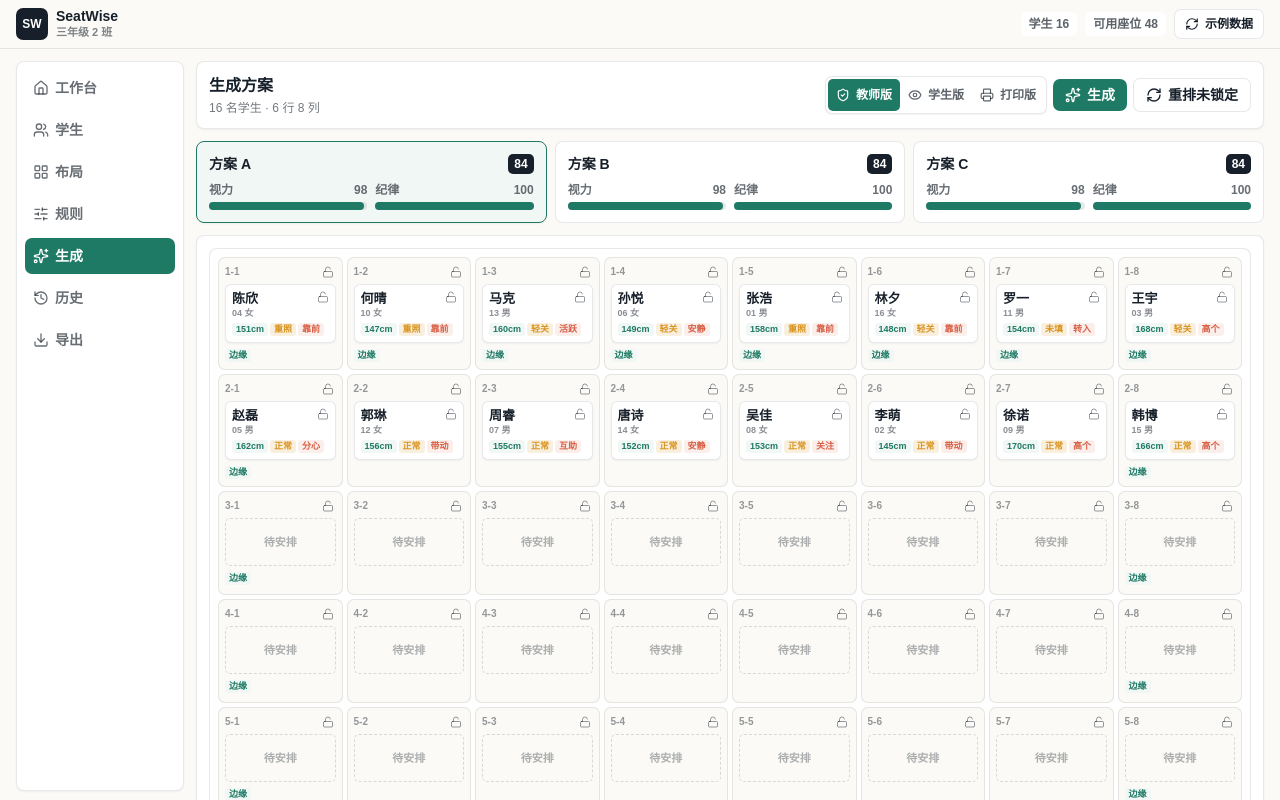
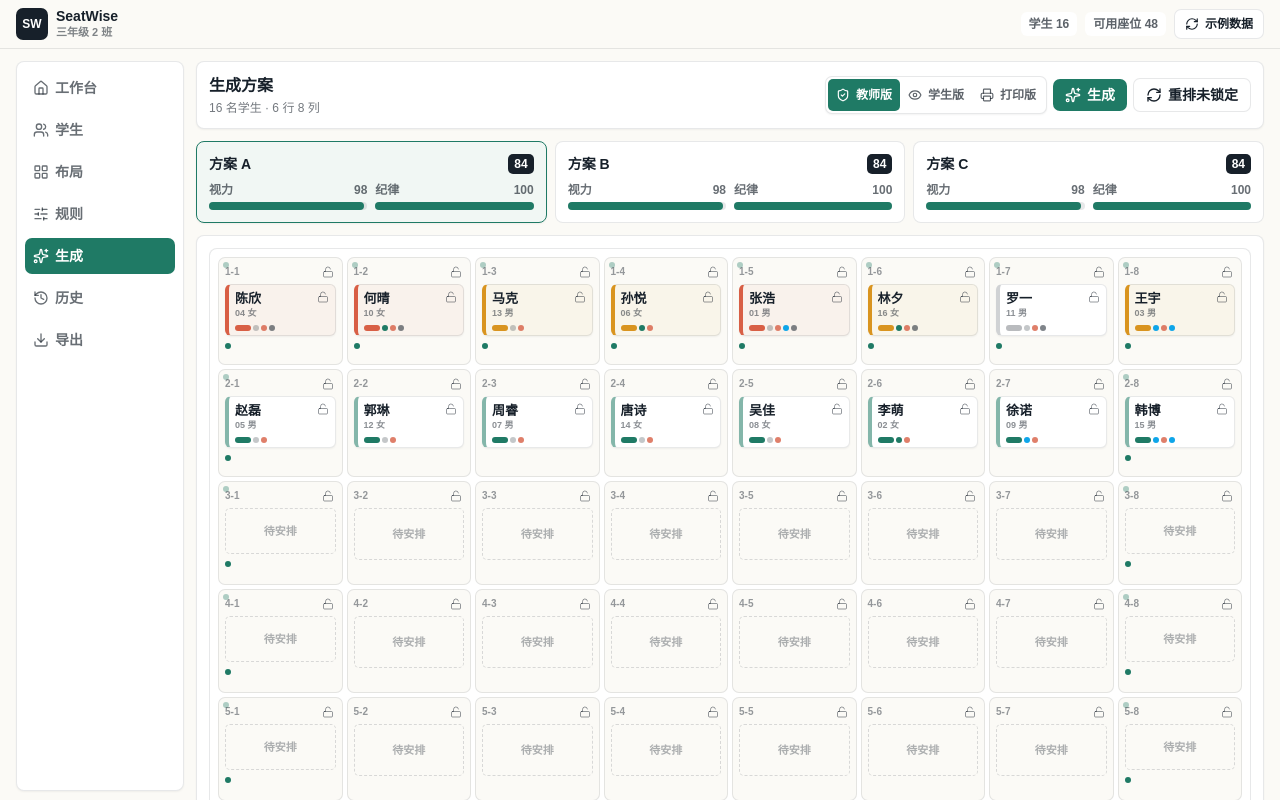
Before and after one commit to Qziky/SeatWise, a Next.js app: page /workspace in a window 1280 px wide. Both pictures are taken after a click on the button "生成方案". Shown: the top 800 px of the page. Built offline with nearby package versions, Linux system fonts and the light colour scheme.

Commit message:
Use visual markers for seating labels

```diff
--- a/src/components/SeatingBoard.tsx
+++ b/src/components/SeatingBoard.tsx
@@ -6,29 +6,57 @@ import { CSS } from "@dnd-kit/utilities";
 import { Lock, Unlock } from "lucide-react";
 import { cn } from "@/lib/cn";
 import { getVisibleStudent, shouldShowSensitive } from "@/lib/privacy";
-import type { ClassRoom, SeatingPlan, SeatCell, Student, ViewMode } from "@/lib/types";
-import { seatAttributeLabels } from "@/lib/types";
+import type { ClassRoom, SeatingPlan, SeatAttribute, SeatCell, Student, ViewMode, VisionStatus } from "@/lib/types";
+import { seatAttributeLabels, visionLabels } from "@/lib/types";
 
-const compactVisionLabels: Record<Student["vision"], string> = {
-  normal: "正常",
-  mild: "轻关",
-  severe: "重照",
-  unknown: "未填"
+const seatAttributeDotClass: Record<Exclude<SeatAttribute, "empty">, string> = {
+  window: "bg-sky-500",
+  door: "bg-violet-500",
+  glare: "bg-marigold",
+  back: "bg-ink/45",
+  edge: "bg-fern"
 };
 
-const compactTagLabels: Record<string, string> = {
-  需要靠前: "靠前",
-  近期观察: "观察",
-  近期需关注: "关注",
-  小组带动: "带动",
-  容易分心: "分心",
-  互助搭配: "互助",
-  适合后排: "后排",
-  小组稳定: "稳定"
+const visionAccentClass: Record<VisionStatus, string> = {
+  normal: "border-l-fern/55 bg-white",
+  mild: "border-l-marigold bg-marigold/5",
+  severe: "border-l-coral bg-coral/5",
+  unknown: "border-l-ink/20 bg-white"
 };
 
-function compactTagLabel(tag: string) {
-  return compactTagLabels[tag] ?? tag.slice(0, 2);
+const visionDotClass: Record<VisionStatus, string> = {
+  normal: "bg-fern",
+  mild: "bg-marigold",
+  severe: "bg-coral",
+  unknown: "bg-ink/30"
+};
+
+const tagDotClass = ["bg-coral/80", "bg-sky-500", "bg-violet-500"];
+
+function heightDotClass(heightCm: number) {
+  if (heightCm >= 165) return "bg-sky-500";
+  if (heightCm <= 150) return "bg-fern";
+  return "bg-ink/25";
+}
+
+function getSeatAttributeTitle(attributes: SeatAttribute[]) {
+  const visible = attributes.filter((attribute) => attribute !== "empty");
+  return visible.length ? visible.map((attribute) => seatAttributeLabels[attribute]).join("、") : "普通座位";
+}
+
+function getStudentTitle(student: Student, sensitive: boolean) {
+  if (!sensitive) return student.name;
+
+  return [
+    `${student.name} ${student.studentNo} ${student.gender}`,
+    `${student.heightCm}cm`,
+    visionLabels[student.vision],
+    student.tags.length ? student.tags.join("、") : "",
+    student.specialNeeds,
+    student.remark
+  ]
+    .filter(Boolean)
+    .join("｜");
 }
 
 export function SeatingBoard({
@@ -51,7 +79,7 @@ export function SeatingBoard({
   const sensors = useSensors(useSensor(PointerSensor, { activationConstraint: { distance: 6 } }));
   const studentsById = new Map(classroom.students.map((student) => [student.id, student]));
   const isTeacherMode = mode === "teacher";
-  const columnMinWidth = isTeacherMode ? 72 : 66;
+  const columnMinWidth = isTeacherMode ? 78 : 66;
   const gridGap = isTeacherMode ? 4 : 5;
   const boardPadding = isTeacherMode ? 16 : 18;
   const boardMinWidth = Math.max(
@@ -84,7 +112,9 @@ export function SeatingBoard({
           const student = studentId ? studentsById.get(studentId) ?? null : null;
           const seatLocked = Boolean(plan?.lockedSeatIds.includes(seat.id));
           const studentLocked = Boolean(student && plan?.lockedStudentIds.includes(student.id));
-          const visibleAttributes = seat.attributes.filter((attribute) => attribute !== "empty");
+          const visibleAttributes = seat.attributes.filter(
+            (attribute): attribute is Exclude<SeatAttribute, "empty"> => attribute !== "empty"
+          );
 
           return (
             <SeatDropCell
@@ -94,12 +124,15 @@ export function SeatingBoard({
               locked={seatLocked}
               readonly={readonly || mode === "print"}
               empty={seat.attributes.includes("empty")}
+              attributes={seat.attributes}
             >
               <div
                 className={cn(
                   "flex flex-col justify-between",
-                  isTeacherMode ? "min-h-[88px] gap-1" : "min-h-[82px] gap-1.5"
+                  isTeacherMode ? "min-h-[88px] gap-1" : "min-h-[82px] gap-1.5",
+                  visibleAttributes.length && "pb-1.5"
                 )}
+                title={mode === "teacher" ? getSeatAttributeTitle(seat.attributes) : undefined}
               >
                 <div className="flex items-center justify-between gap-1">
                   <span className="text-[10px] font-semibold leading-none text-ink/45">
@@ -135,23 +168,7 @@ export function SeatingBoard({
                   </div>
                 )}
 
-                {mode === "teacher" ? (
-                  <div className="flex min-h-4 max-w-full items-center gap-0.5 overflow-hidden">
-                    {visibleAttributes.slice(0, 2).map((attribute) => (
-                      <span
-                        key={attribute}
-                        className="shrink-0 whitespace-nowrap rounded-[3px] bg-chalk px-1 py-0.5 text-[9px] font-semibold leading-none text-fern"
-                      >
-                        {seatAttributeLabels[attribute]}
-                      </span>
-                    ))}
-                    {visibleAttributes.length > 2 ? (
-                      <span className="shrink-0 rounded-[3px] bg-ink/5 px-1 py-0.5 text-[9px] font-semibold leading-none text-ink/45">
-                        +{visibleAttributes.length - 2}
-                      </span>
-                    ) : null}
-                  </div>
-                ) : null}
+                {mode === "teacher" ? <SeatAttributeMarkers attributes={visibleAttributes} /> : null}
               </div>
             </SeatDropCell>
           );
@@ -175,6 +192,7 @@ function SeatDropCell({
   locked,
   readonly,
   empty,
+  attributes,
   children
 }: {
   seat: SeatCell;
@@ -182,27 +200,64 @@ function SeatDropCell({
   locked: boolean;
   readonly: boolean;
   empty: boolean;
+  attributes: SeatAttribute[];
   children: React.ReactNode;
 }) {
   const { isOver, setNodeRef } = useDroppable({
     id: seat.id,
     disabled: readonly || empty || locked
   });
+  const edge = attributes.includes("edge");
+  const glare = attributes.includes("glare");
 
   return (
     <div
       ref={setNodeRef}
       className={cn(
-        "rounded-[7px] border transition",
+        "relative overflow-hidden rounded-[7px] border transition",
         mode === "teacher" ? "min-h-[104px] p-1.5" : "min-h-[98px] p-1.5",
         empty
           ? "border-dashed border-ink/15 bg-stone-100 text-ink/35"
           : "border-ink/10 bg-paper",
+        edge && !empty && "border-fern/35 bg-fern/[0.035]",
+        glare && !empty && "bg-marigold/[0.035]",
         isOver && "border-fern bg-chalk",
         locked && "border-coral/50 bg-coral/5"
       )}
+      title={mode === "teacher" ? getSeatAttributeTitle(attributes) : undefined}
     >
-      {children}
+      {!empty ? <SeatCellPatterns attributes={attributes} /> : null}
+      <div className="relative z-10">{children}</div>
+    </div>
+  );
+}
+
+function SeatCellPatterns({ attributes }: { attributes: SeatAttribute[] }) {
+  return (
+    <div className="pointer-events-none absolute inset-0 z-0" aria-hidden="true">
+      {attributes.includes("glare") ? (
+        <div className="absolute inset-0 bg-[repeating-linear-gradient(135deg,rgba(222,145,43,0.15)_0,rgba(222,145,43,0.15)_3px,transparent_3px,transparent_10px)]" />
+      ) : null}
+      {attributes.includes("window") ? <div className="absolute bottom-2 left-0 top-2 w-1 rounded-r-full bg-sky-500/35" /> : null}
+      {attributes.includes("door") ? <div className="absolute bottom-2 right-0 top-2 w-1 rounded-l-full bg-violet-500/35" /> : null}
+      {attributes.includes("back") ? <div className="absolute bottom-0 left-2 right-2 h-1 rounded-t-full bg-ink/20" /> : null}
+      {attributes.includes("edge") ? <div className="absolute left-1 top-1 h-1.5 w-1.5 rounded-full bg-fern/35" /> : null}
+    </div>
+  );
+}
+
+function SeatAttributeMarkers({ attributes }: { attributes: Array<Exclude<SeatAttribute, "empty">> }) {
+  if (!attributes.length) return <div className="min-h-3" />;
+
+  return (
+    <div className="flex min-h-3 items-center gap-0.5" aria-hidden="true">
+      {attributes.slice(0, 4).map((attribute) => (
+        <span
+          key={attribute}
+          className={cn("h-1.5 w-1.5 shrink-0 rounded-full", seatAttributeDotClass[attribute])}
+          title={seatAttributeLabels[attribute]}
+        />
+      ))}
     </div>
   );
 }
@@ -237,12 +292,13 @@ function DraggableStudent({
       {...listeners}
       {...attributes}
       className={cn(
-        "relative flex min-h-[54px] flex-col gap-0.5 rounded-[6px] border border-ink/10 bg-white p-1.5 shadow-sm",
+        "relative flex min-h-[52px] flex-col gap-0.5 rounded-[6px] border border-l-4 border-ink/10 p-1.5 pb-3 shadow-sm",
+        sensitive ? visionAccentClass[student.vision] : "border-l-ink/20 bg-white",
         !disabled && "touch-none hover:border-fern",
         isDragging && "z-20 opacity-80 shadow-soft",
         locked && "border-coral/50"
       )}
-      title={sensitive ? `${student.name}｜${student.tags.join("、")}｜${student.remark}` : student.name}
+      title={getStudentTitle(student, sensitive)}
     >
       <div className="pr-4">
         <div className="min-w-0">
@@ -269,25 +325,20 @@ function DraggableStudent({
         ) : null}
       </div>
 
-      {sensitive ? (
-        <div className="mt-0.5 flex max-w-full items-center gap-0.5 text-[9px] font-semibold leading-none">
-          <span className="shrink-0 whitespace-nowrap rounded-[3px] bg-chalk px-1 py-0.5 text-fern">
-            {student.heightCm}cm
-          </span>
-          <span className="shrink-0 whitespace-nowrap rounded-[3px] bg-marigold/15 px-1 py-0.5 text-marigold">
-            {compactVisionLabels[student.vision]}
-          </span>
-          {student.tags.slice(0, 1).map((tag) => (
-            <span
-              key={tag}
-              className="hidden shrink-0 whitespace-nowrap rounded-[3px] bg-coral/10 px-1 py-0.5 text-coral lg:inline-block"
-              title={tag}
-            >
-              {compactTagLabel(tag)}
-            </span>
-          ))}
-        </div>
-      ) : null}
+      {sensitive ? <StudentStatusMarkers student={student} /> : null}
     </div>
   );
 }
+
+function StudentStatusMarkers({ student }: { student: Student }) {
+  return (
+    <div className="absolute bottom-1 left-1.5 right-1.5 flex items-center gap-0.5" aria-hidden="true">
+      <span className={cn("h-1.5 w-4 shrink-0 rounded-full", visionDotClass[student.vision])} title={visionLabels[student.vision]} />
+      <span className={cn("h-1.5 w-1.5 shrink-0 rounded-full", heightDotClass(student.heightCm))} title={`${student.heightCm}cm`} />
+      {student.tags.slice(0, 2).map((tag, index) => (
+        <span key={tag} className={cn("h-1.5 w-1.5 shrink-0 rounded-full", tagDotClass[index])} title={tag} />
+      ))}
+      {student.specialNeeds ? <span className="h-1.5 w-1.5 shrink-0 rounded-full bg-ink/55" title={student.specialNeeds} /> : null}
+    </div>
+  );
+}
```
